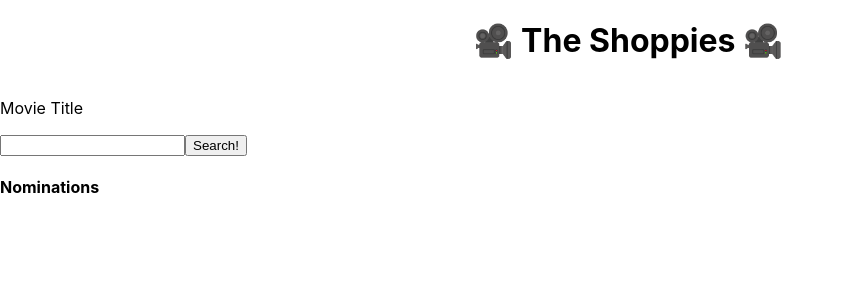
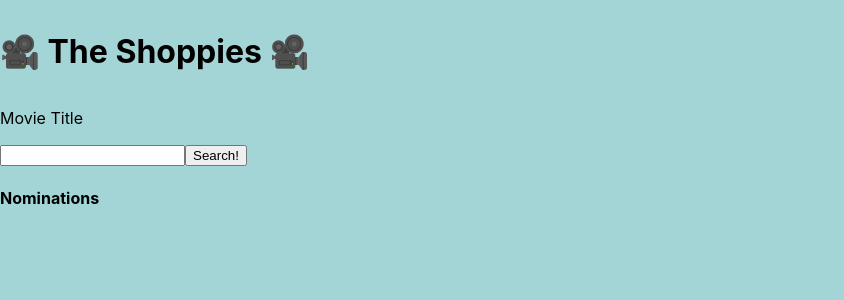
Before and after one commit to Luke-Berzins/movie_nominations, a React (Create React App) app: page / in a window 1280 px wide. Shown: the top 300 px of the page, without its empty margins (0-844 px from the left). Built offline with nearby package versions, Linux system fonts and the light colour scheme.

Commit message:
setting vw and vh styling

```diff
--- a/src/components/App.js
+++ b/src/components/App.js
@@ -10,9 +10,9 @@ function App() {
 
   return (
     <div className="App">
-      <h1>🎥 The Shoppies 🎥</h1>
+      <h1 className="pageTitle">🎥 The Shoppies 🎥</h1>
       {Object.keys(nominationList).length === 5 &&
-        <span>Thank you for your selections!</span>}
+        <span className="banner">Thank you for your selections!</span>}
         <SearchDisplay
         nominationList={nominationList}
         setNominationList={setNominationList}
--- a/src/components/NominationDisplay.js
+++ b/src/components/NominationDisplay.js
@@ -8,8 +8,6 @@ export default function NominationDisplay(props) {
     return (
         <section>
             <h4>Nominations</h4>
-            {Object.keys(props.nominationList).length === 5 &&
-            <p>Thank you for your selections!</p>}
             <NominationList
                 nominationList={props.nominationList}
                 setNominationList={props.setNominationList}
--- a/src/components/NominationList.js
+++ b/src/components/NominationList.js
@@ -7,8 +7,9 @@ export default function NominationList(props) {
 
 
     return (
-        Object.keys(props.nominationList).map((nominatedMovie, index) => {
 
+        <section className="nominationList">
+            {Object.keys(props.nominationList).map((nominatedMovie, index) => {
                 return <NominationListItem
                     key={index}
                     id={nominatedMovie}
@@ -17,6 +18,7 @@ export default function NominationList(props) {
                     setNominationList={props.setNominationList}
                     nominationList={props.nominationList}
                 />
-        })
+            }) }
+        </section>
     )
 }
--- a/src/components/styles/App.css
+++ b/src/components/styles/App.css
@@ -1,9 +1,11 @@
-h1 {
-  display: flex;
-  padding-left: 37%;
+.App {
+  height: 100vh;
+  width: 100vw;
+  max-width: 100%;
+  background-color: rgb(163, 212, 214);
 }
 
-.temp {
-  display:flex;
-  justify-content: space-evenly;
+.pageTitle {
+  margin-top: 0;
+  padding-top: 2rem;
 }
--- a/src/components/styles/NominationList.css
+++ b/src/components/styles/NominationList.css
@@ -0,0 +1,4 @@
+.nominationList {
+    width: 50%;
+    border-radius: 1rem;
+}
--- a/src/components/styles/SearchBar.css
+++ b/src/components/styles/SearchBar.css
@@ -4,7 +4,7 @@
 
 
 .searchHeading__img--spinner {
-    width: 10%;
+    width: 5%;
     animation: rotation 2s infinite linear;
 }
 
```
Lines whose indentation alone changed are shown as unchanged.
